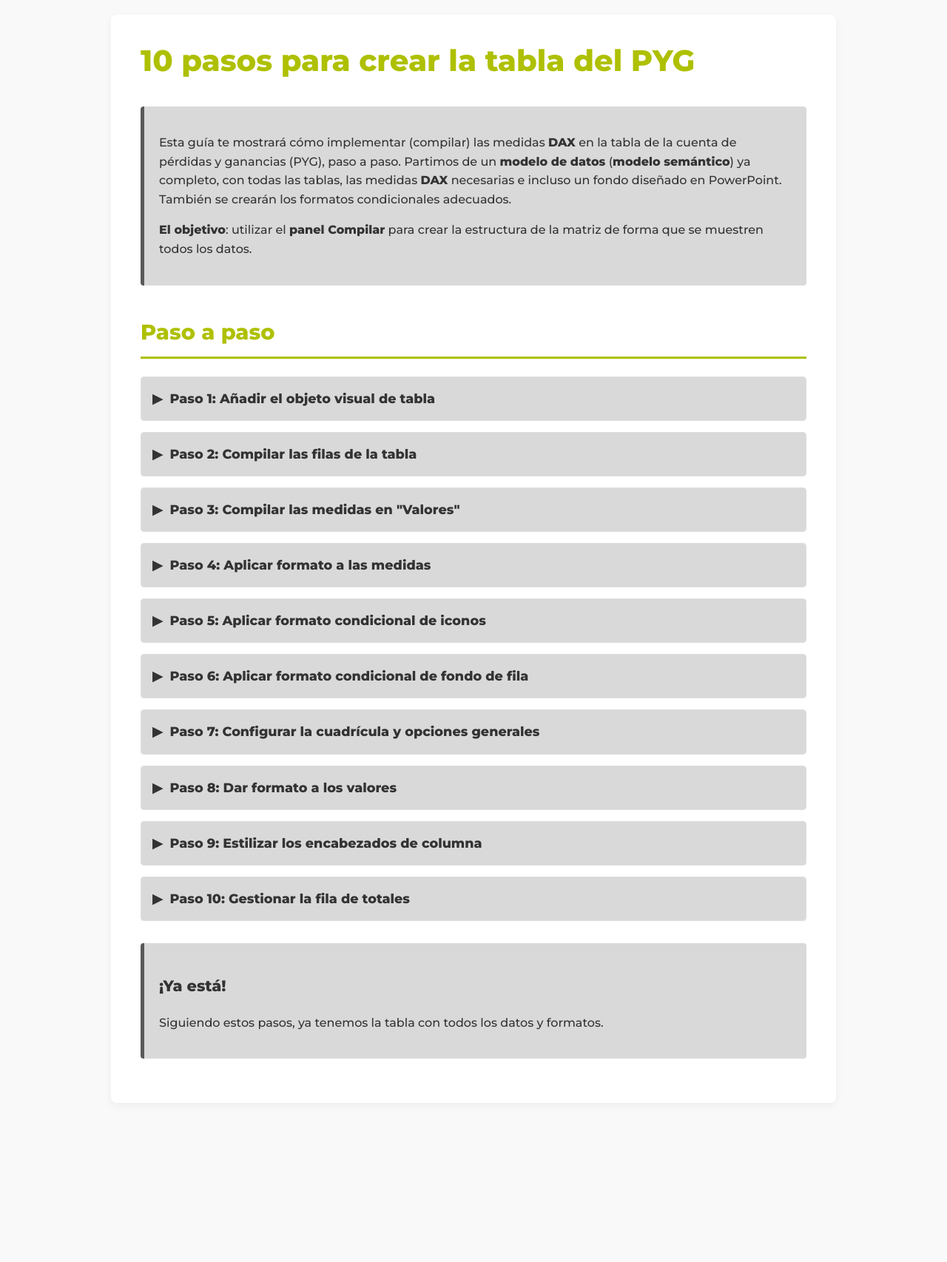
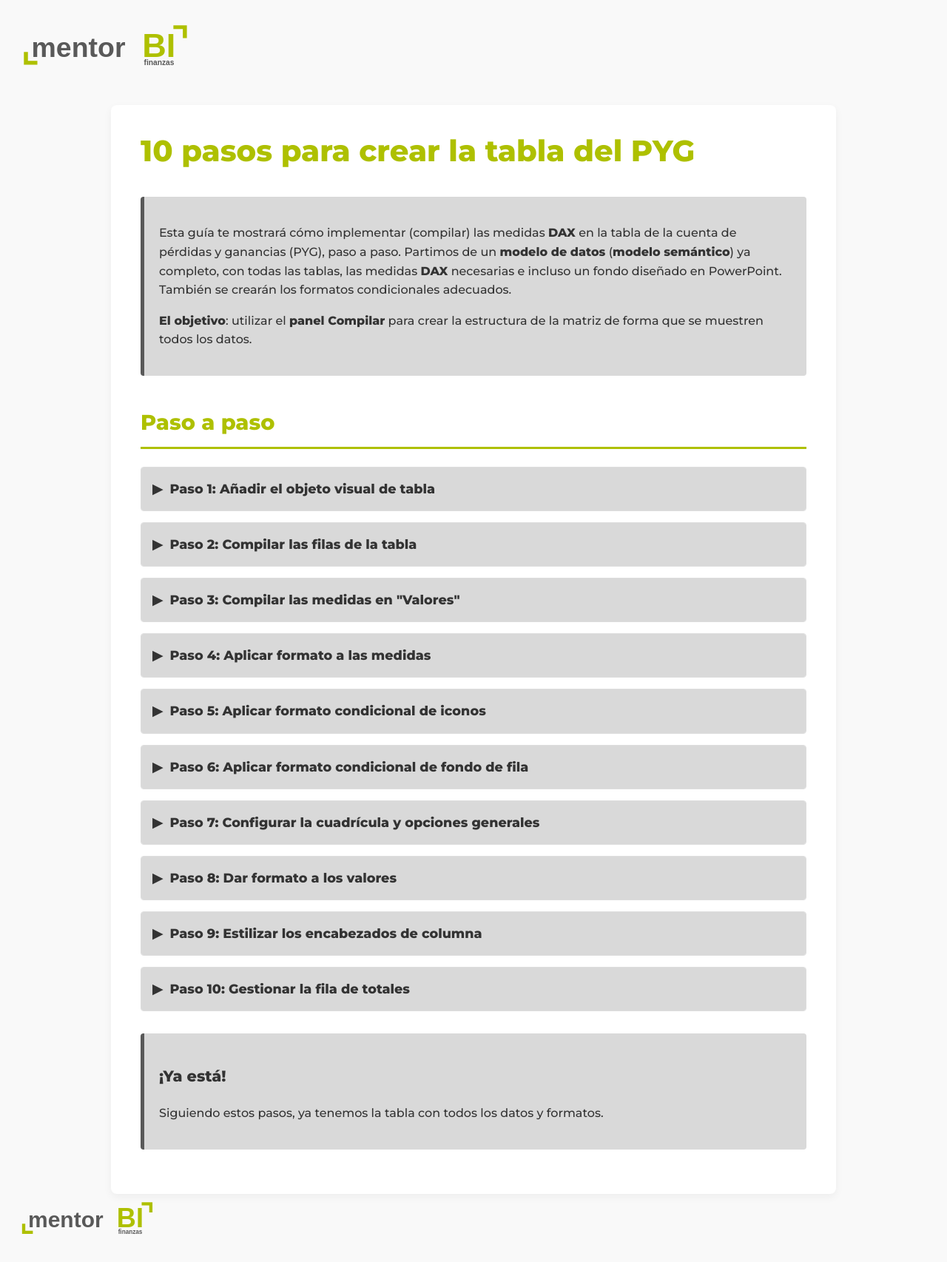
Before and after one commit to mentorBIfinanzas/cursoPBI2025-Dia2PYG, a plain HTML site: page 10_pasos_PYG.html in a window 1280 px wide. Shown: the whole page at 74% size. Before the commit the page ends 1511 px from the top, so only its background shows below. Drawn offline with Linux system fonts and the light colour scheme.

Commit message:
10_pasos_PYG.html

```diff
--- a/10_pasos_PYG.html
+++ b/10_pasos_PYG.html
@@ -155,7 +155,7 @@
     </style>
 </head>
 <body>
-
+<img src="Isologo_fondo_blanco.svg" alt="Logotipo" style="width: 250px; margin-bottom: 20px;">
 <div class="container">
     <h1>10 pasos para crear la tabla del PYG</h1>
 
@@ -398,6 +398,6 @@
     </div>
 
 </div>
-
+<img src="Isologo_fondo_blanco.svg" alt="Logotipo" style="width: 200px;">
 </body>
 </html>
```
